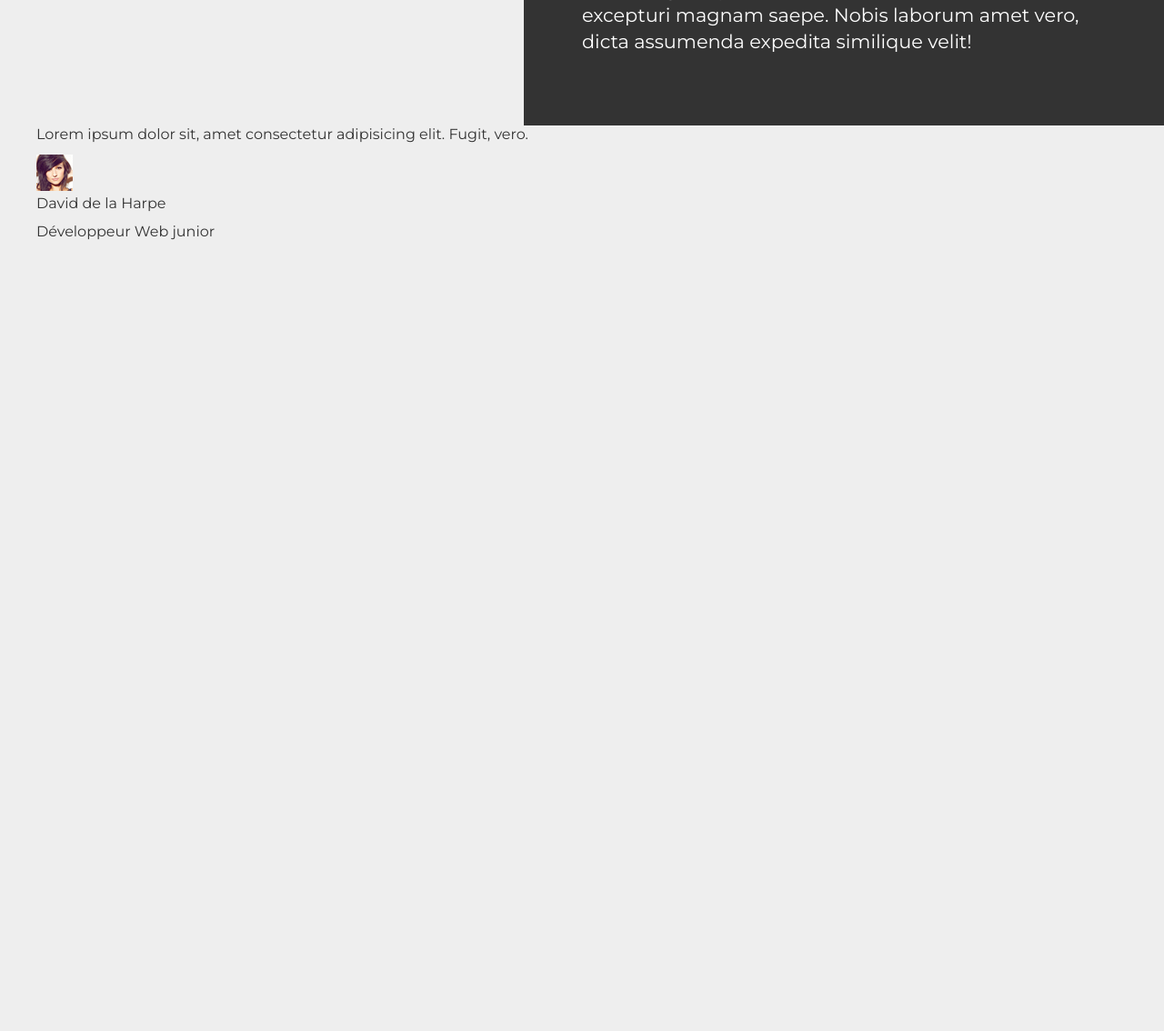
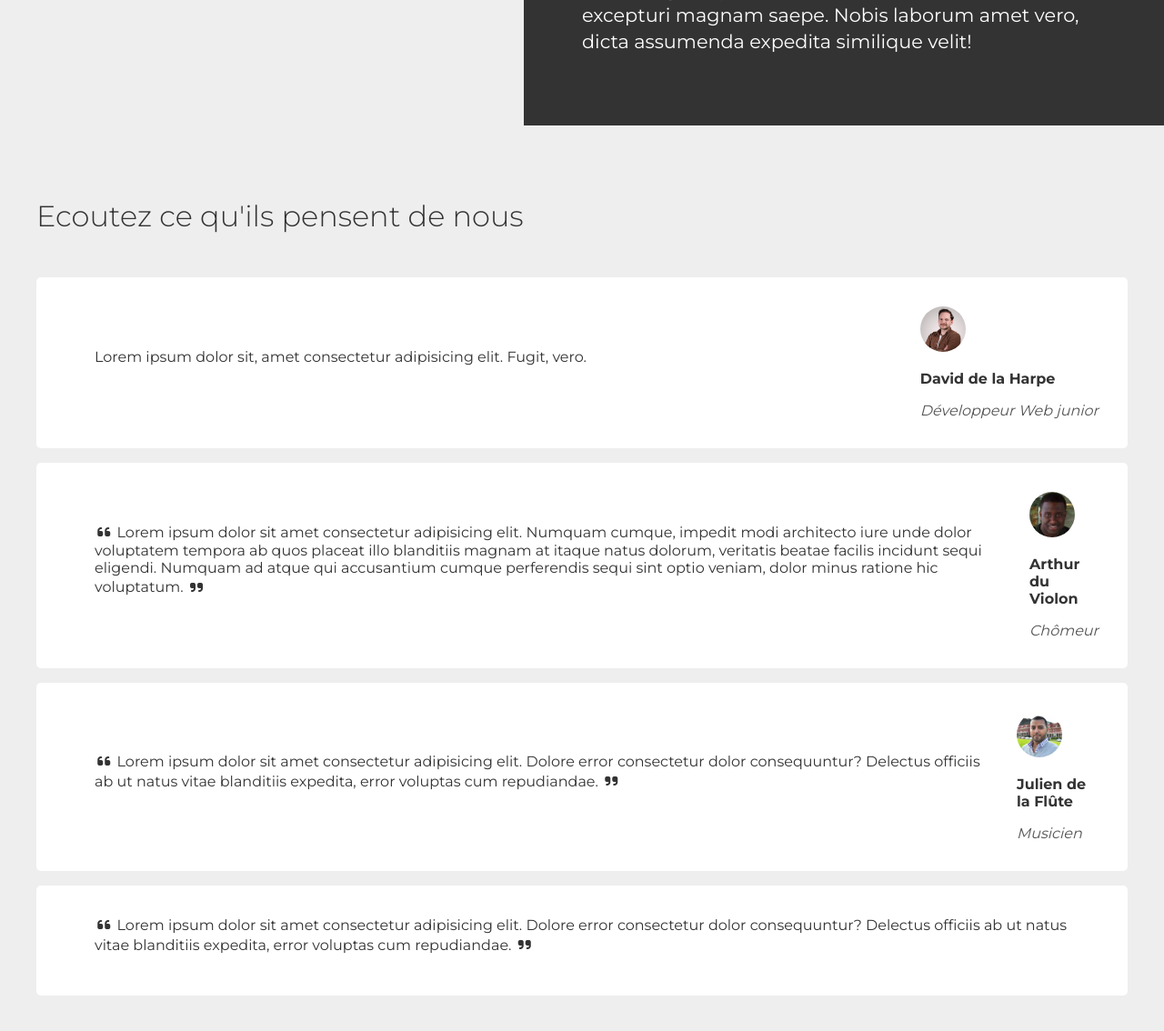
Before and after one commit to DDLH-92/Project02_HTML-CSS_LedorAgency, a plain HTML site: page index.html in a window 1280 px wide. Shown: the part 1622-2756 px from the top of the page at 91% size. Before the commit the page ends 1899 px from the top, so only its background shows below. Drawn offline with Linux system fonts and the light colour scheme; a web font is replaced by a local one.

Commit message:
testimonials

```diff
--- a/css/style.css
+++ b/css/style.css
@@ -35,6 +35,10 @@ ul {
 strong {
   color: #f1c40f;
   font-weight: 400;
+}
+
+em {
+  color: #555;
 }
 /* class */
 
@@ -201,3 +205,45 @@ header ul li a:hover {
   font-size: 1.3rem;
   line-height: 1.8rem;
 }
+
+/* testimonials */
+
+.testimonials {
+  padding: 5rem 1rem 5rem 1rem;
+}
+
+.testimonials-content {
+  display: flex;
+  flex-direction: column;
+}
+
+.testimonials-elem {
+  display: flex;
+  flex-flow: row nowrap;
+  justify-content: space-between;
+  flex: 1;
+  background: white;
+  border-radius: 5px;
+  padding: 2rem;
+  align-items: center;
+  margin-bottom: 1rem;
+}
+
+.testimonials-elem-text {
+  padding: 0 2rem;
+}
+
+.testimonials-elem-text p i {
+  margin: 0.2rem;
+}
+
+.testimonials-elem-profil p {
+  font-weight: 700;
+  margin-bottom: 1rem;
+}
+
+.testimonials-elem-profil img {
+  width: 50px;
+  border-radius: 50%;
+  margin-bottom: 1rem;
+}
--- a/index.html
+++ b/index.html
@@ -115,6 +115,7 @@
       <section class="testimonials">
         <div class="container">
           <div class="testimonials-content">
+            <h2 class="title">Ecoutez ce qu'ils pensent de nous</h2>
             <div class="testimonials-elem">
               <div class="testimonials-elem-text">
                 <p>
@@ -123,11 +124,58 @@
                 </p>
               </div>
               <div class="testimonials-elem-profil">
-                <img src="./images/person-1.jpg" alt="Person 1">
+                <img src="./images/Photo David fond blanc.jpg" alt="Person 1" />
                 <p>David de la Harpe</p>
-                <p class="text-hint">Développeur Web junior</p>
+                <em>Développeur Web junior</em>
               </div>
             </div>
+            <div class="testimonials-elem">
+              <div class="testimonials-elem-text">
+                <p>
+                  <i class="fa-solid fa-quote-left"></i>
+                  Lorem ipsum dolor sit amet consectetur adipisicing elit.
+                  Numquam cumque, impedit modi architecto iure unde dolor
+                  voluptatem tempora ab quos placeat illo blanditiis magnam at
+                  itaque natus dolorum, veritatis beatae facilis incidunt sequi
+                  eligendi. Numquam ad atque qui accusantium cumque perferendis
+                  sequi sint optio veniam, dolor minus ratione hic voluptatum.
+                  <i class="fa-solid fa-quote-right"></i>
+                </p>
+              </div>
+              <div class="testimonials-elem-profil">
+                <img src="./images/person-2.jpg" alt="Person 2" />
+                <p>Arthur du Violon</p>
+                <em>Chômeur</em>
+              </div>
+            </div>
+            <div class="testimonials-elem">
+              <div class="testimonials-elem-text">
+                <p>
+                  <i class="fa-solid fa-quote-left"></i>
+                  Lorem ipsum dolor sit amet consectetur adipisicing elit.
+                  Dolore error consectetur dolor consequuntur? Delectus officiis
+                  ab ut natus vitae blanditiis expedita, error voluptas cum
+                  repudiandae.
+                  <i class="fa-solid fa-quote-right"></i>
+                </p>
+              </div>
+              <div class="testimonials-elem-profil">
+                <img src="./images/person-3.jpg" alt="Person 3" />
+                <p>Julien de la Flûte</p>
+                <em>Musicien</em>
+              </div>
+            </div>
+            <div class="testimonials-elem">
+              <div class="testimonials-elem-text">
+                <p>
+                  <i class="fa-solid fa-quote-left"></i>
+                  Lorem ipsum dolor sit amet consectetur adipisicing elit.
+                  Dolore error consectetur dolor consequuntur? Delectus officiis
+                  ab ut natus vitae blanditiis expedita, error voluptas cum
+                  repudiandae.
+                  <i class="fa-solid fa-quote-right"></i>
+                </p>
+              </div>
           </div>
         </div>
       </section>
```
Also changed, not shown: images/Photo David fond blanc.jpg (added), 1 other file.
